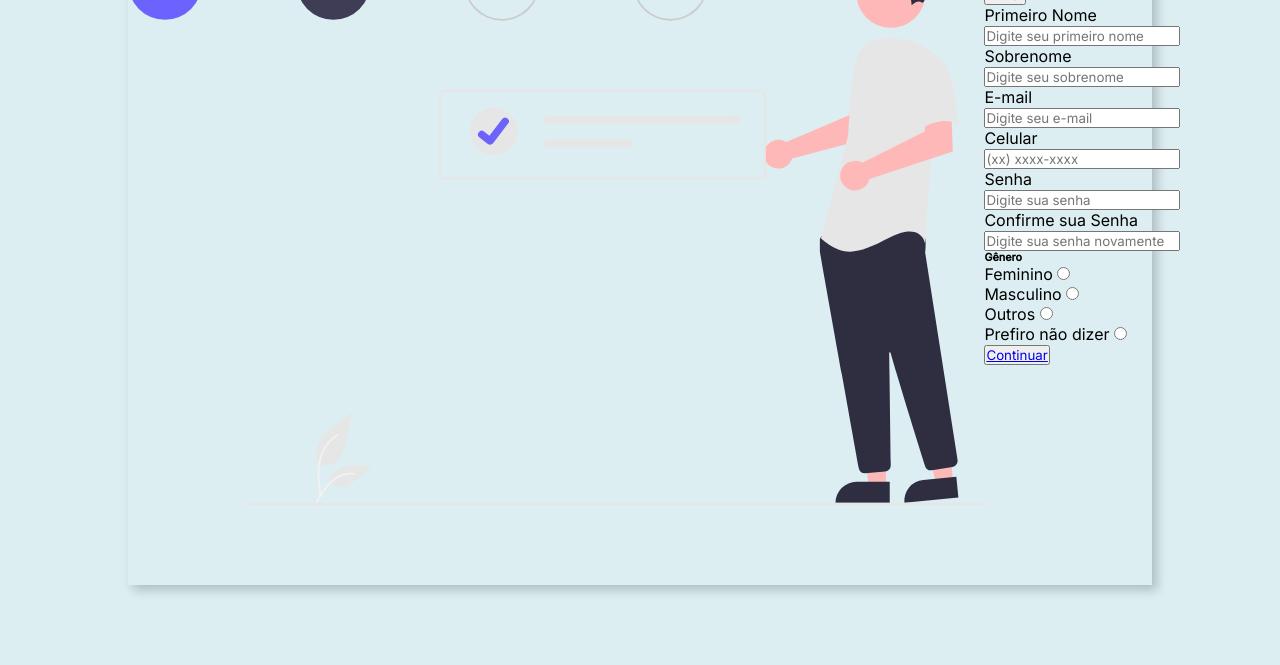
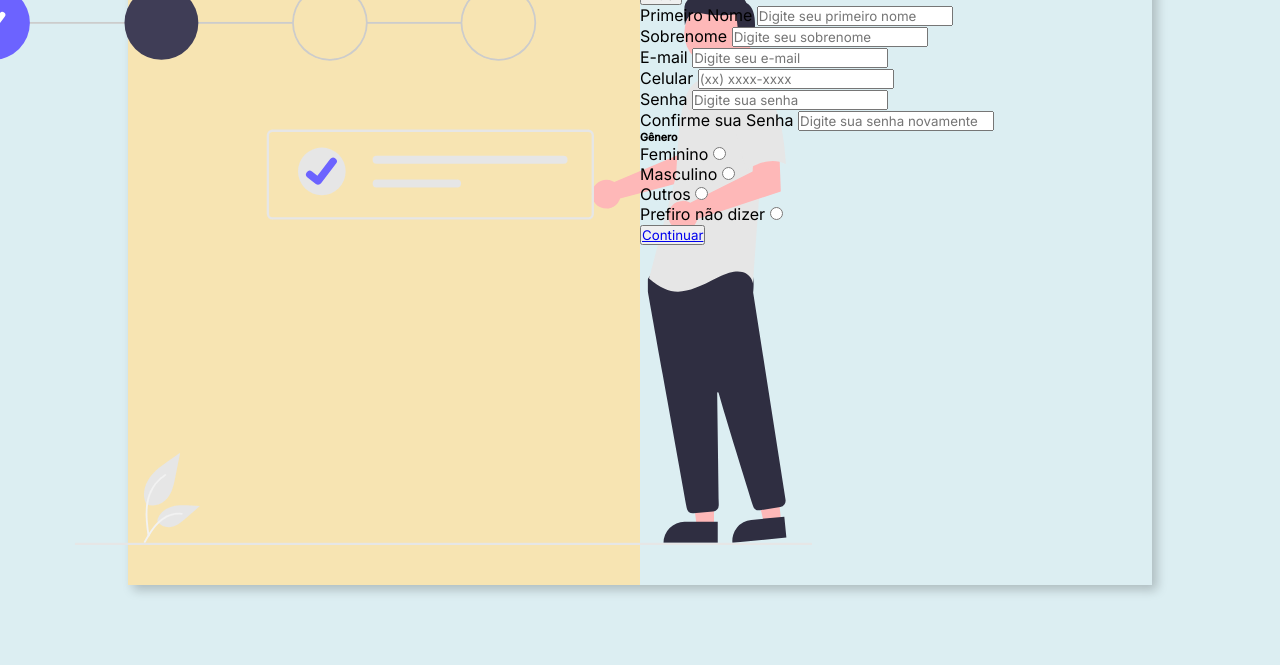
Before and after one commit to Doug-Silva/responsive-registration-form, a plain HTML site: page index.html in a window 1280 px wide. Shown: the part 135-800 px from the top of the page. Drawn offline with Linux system fonts and the light colour scheme.

Commit message:
Editando CSS da pagina 1.2

```diff
--- a/assets/css/style.css
+++ b/assets/css/style.css
@@ -24,3 +24,12 @@ body {
 }
 
 /* cor da imagem da foto - #1188b4d7 */
+
+.form-image{
+    width: 50%;
+    display: flex;
+    justify-content: center;
+    align-items: center;
+    background-color: #fde3a7d7;
+    padding: 1rem;
+}
```
